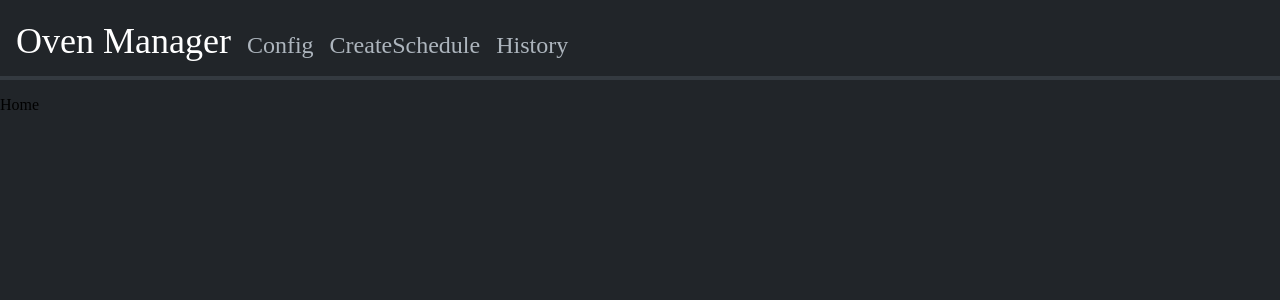
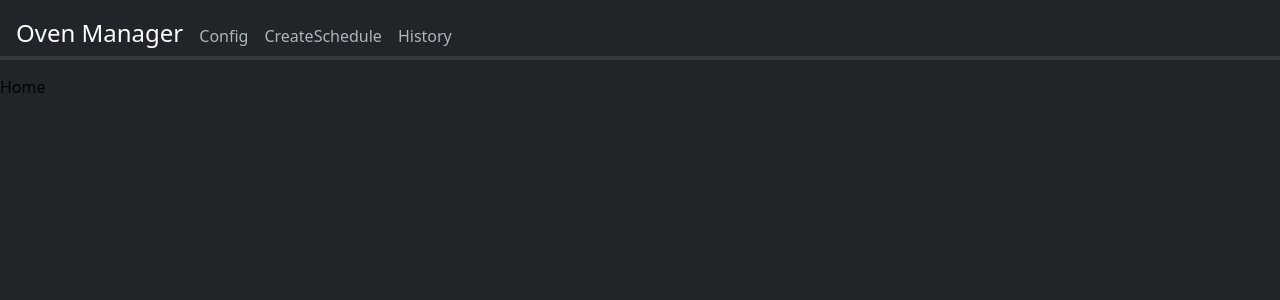
Before and after one commit to Jamman214/oven-manager, a React (Vite) app in the folder frontend/: page / in a window 1280 px wide. Shown: the top 300 px of the page. Built offline with nearby package versions, Linux system fonts and the light colour scheme.

Commit message:
Changed to border-box across the app, and stole bootstrap's font

```diff
--- a/frontend/src/scss/App.scss
+++ b/frontend/src/scss/App.scss
@@ -3,6 +3,26 @@
 // @import "bootstrap/scss/mixins";
 // @import "bootstrap/scss/bootstrap";
 @import "./colours";
+
+$font-family-sans-serif:
+  // Cross-platform generic font family (default user interface font)
+  system-ui,
+  // Safari for macOS and iOS (San Francisco)
+  -apple-system,
+  // Windows
+  "Segoe UI",
+  // Android
+  Roboto,
+  // Basic web fallback
+  "Helvetica Neue", Arial,
+  // Linux
+  "Noto Sans",
+  "Liberation Sans",
+  // Sans serif fallback
+  sans-serif,
+  // Emoji fonts
+  "Apple Color Emoji", "Segoe UI Emoji", "Segoe UI Symbol", "Noto Color Emoji" !default;
+
 
 $border-width: 1px;
 $button-colour: $orange;
@@ -10,11 +30,14 @@ $button-colour: $orange;
 body {
     background: $gray-900;
     margin: 0px;
+    font-family: $font-family-sans-serif;
 }
 
-// * {
-//     box-sizing: border-box;
-// }
+* {
+    box-sizing: border-box;
+}
+
+
 
 // input:focus,
 // select:focus {
```
